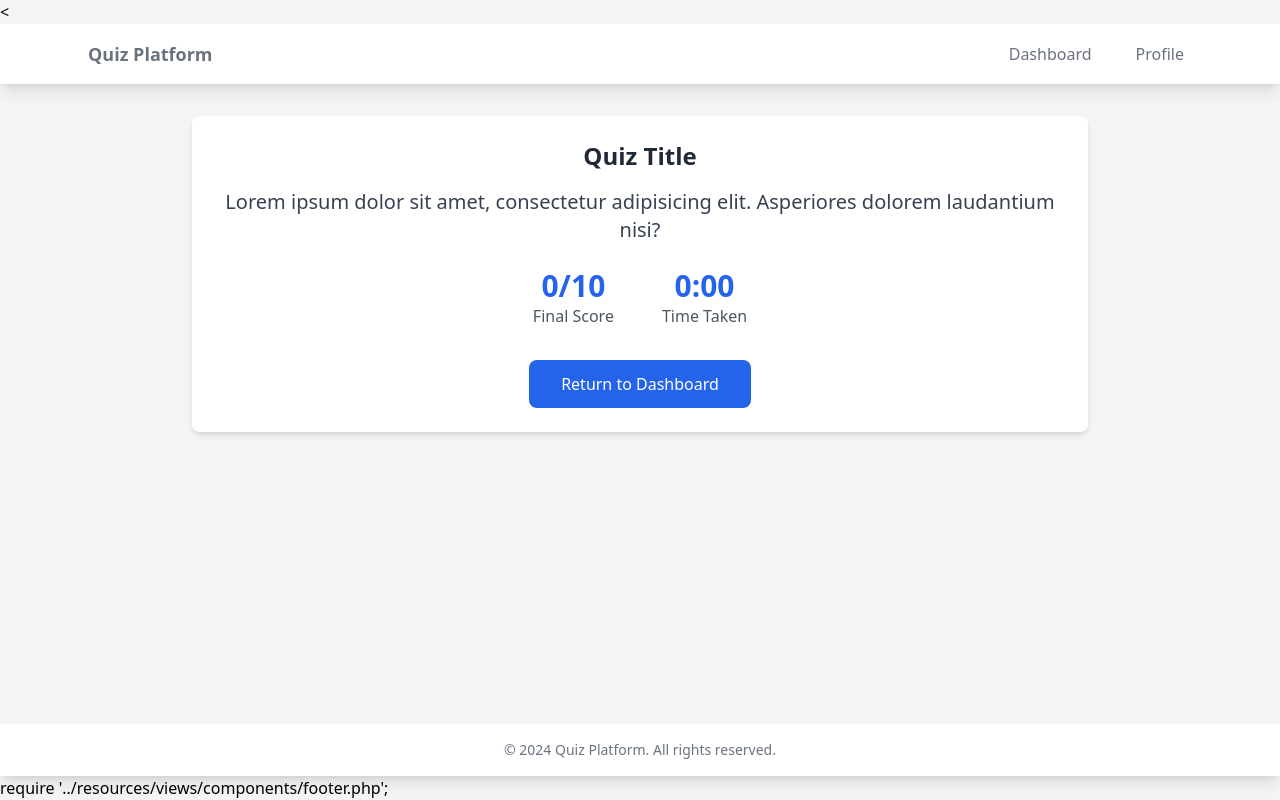
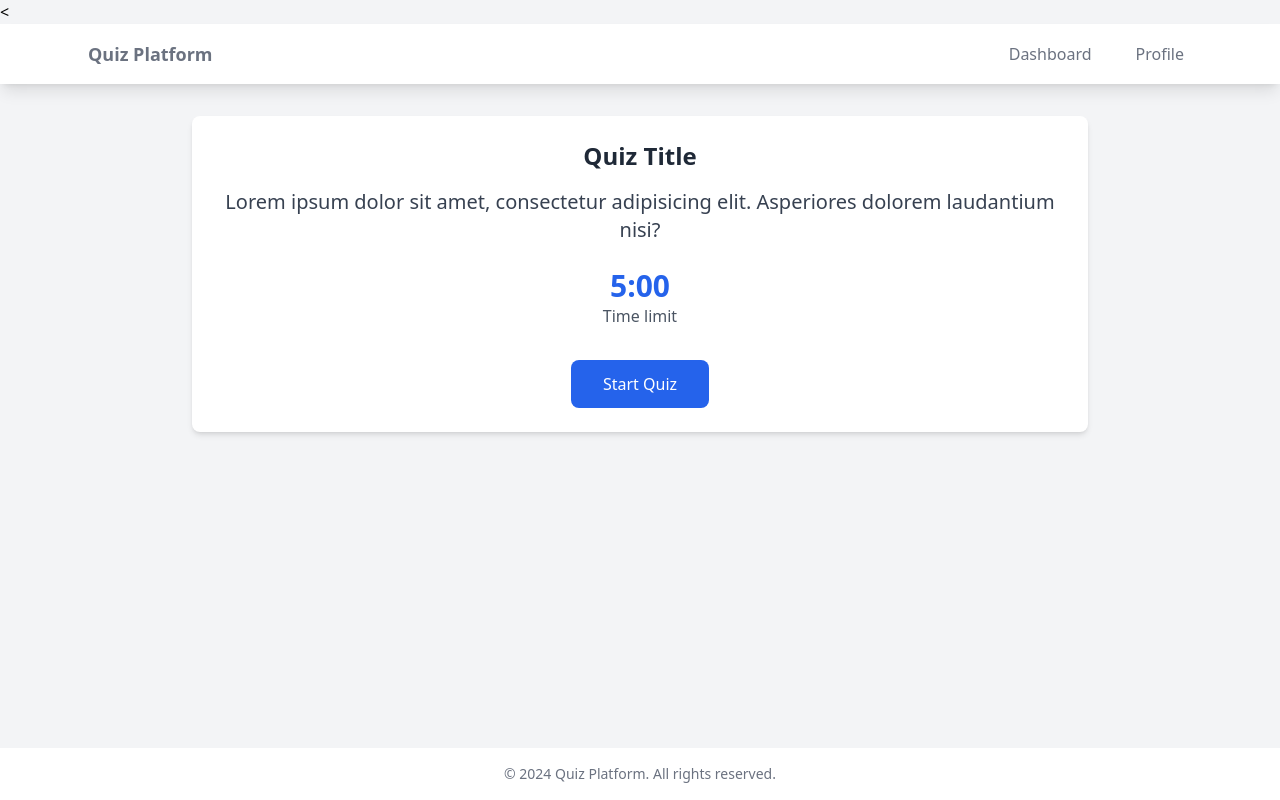
Before and after one commit to xiyobi/quiz-app-ui, a PHP site: page /resources/views/quiz/take_quiz.php in a window 1280 px wide. Run offline with PHP 8.4, Linux system fonts and the light colour scheme; some libraries are stand-ins or nearby versions.

Commit message:
Add QuizController WEB

```diff
--- a/helpers.php
+++ b/helpers.php
@@ -6,6 +6,7 @@ function view($page, $data = []): void
 {
     extract($data);
     require 'resources/views/'.$page. '.php';
+    exit();
 }
 #[NoReturn] function redirect(string $url): void
 {
--- a/resources/views/quiz/take_quiz.php
+++ b/resources/views/quiz/take_quiz.php
@@ -28,28 +28,25 @@
 
 <!-- Main Content -->
 <main class="flex-grow container mx-auto px-4 py-8">
-    <div id="results-card" class="max-w-4xl mx-auto bg-white rounded-lg shadow-md p-6">
+    <div id="start-card" class="max-w-4xl mx-auto bg-white rounded-lg shadow-md p-6">
         <div class="text-center">
             <h2 class="text-2xl font-bold text-gray-800 mb-4">Quiz Title</h2>
             <p class="text-xl text-gray-700 mb-6">Lorem ipsum dolor sit amet, consectetur adipisicing elit. Asperiores dolorem laudantium nisi?</p>
 
             <div class="flex justify-center space-x-12 mb-8">
+
                 <div class="text-center">
-                    <p class="text-3xl font-bold text-blue-600" id="final-score">0/10</p>
-                    <p class="text-gray-600">Final Score</p>
-                </div>
-                <div class="text-center">
-                    <p class="text-3xl font-bold text-blue-600" id="time-taken">0:00</p>
-                    <p class="text-gray-600">Time Taken</p>
+                    <p class="text-3xl font-bold text-blue-600" id="time-taken">5:00</p>
+                    <p class="text-gray-600">Time limit</p>
                 </div>
             </div>
 
-            <a href="dashboard.html" class="inline-block px-8 py-3 bg-blue-600 text-white rounded-lg hover:bg-blue-700">
-                Return to Dashboard
-            </a>
+            <button id="start-btn" class="inline-block px-8 py-3 bg-blue-600 text-white rounded-lg hover:bg-blue-700">
+               Start Quiz
+            </button>
         </div>
     </div>
-    <div class="max-w-4xl mx-auto bg-white rounded-lg shadow-md p-6 hidden" id="questionContainer">
+    <div class="max-w-4xl mx-auto bg-white rounded-lg shadow-md p-6 hidden " id="questionContainer">
         <!-- Quiz Header -->
         <div class="flex justify-between items-center mb-6">
             <div>
@@ -150,7 +147,12 @@
 
 <!-- Quiz JavaScript -->
 <script>
-    // Timer functionality
+    let startBtn = document.getElementById('start-btn');
+    startBtn.addEventListener('click', () => {
+        let startQuizContainer = document.getElementById('start-card');
+        startQuizContainer.classList.add('hidden');
+        document.getElementById('questionContainer').classList.remove('hidden');
+
         function startTimer(duration, display) {
             let timer = duration;
             setInterval(() => {
@@ -308,6 +310,7 @@
                 }
             });
         });
+    });
+    // Timer functionality
+
 </script>
-
-require '../resources/views/components/footer.php';
--- a/routes/web.php
+++ b/routes/web.php
@@ -1,6 +1,8 @@
 <?php
 
+
 use App\Http\Controllers\WEB\HomeController;
+use App\Http\Controllers\WEB\QuizController;
 use App\Http\Controllers\WEB\UserController;
 
 use Src\Router;
@@ -15,7 +17,9 @@ Router::get('/dashboard', [UserController::class, 'home']);
 Router::get('/dashboard/quizzes', [UserController::class, 'quizzes']);
 Router::get('/dashboard/create_quiz', [UserController::class, 'create_quiz']);
 Router::get('/dashboard/statistic', [UserController::class, 'statistic']);
-Router::get('/take_quiz', [UserController::class, 'take_quiz']);
+
+
+Router::get('/take_quiz/{id}', [QuizController::class, 'take_quiz']);
 
 Router::get('/dashboard/quizzes/{id}/update', [UserController::class, 'update']);
 
--- a/src/Router.php
+++ b/src/Router.php
@@ -107,7 +107,7 @@ class Router
         if (self::isApiCall()) {
             apiResponse(['error' => 'Not Found ishladi'], 404);
         }
-        view('404');
+        view('errors/404');
     }
     public static function middleware(?string $middleware=null):void
     {
```
Also changed, not shown: app/Http/Controllers/WEB/HomeController.php (+7 -0 lines), app/Http/Controllers/WEB/QuizController.php (added, +20 -0 lines), app/Models/Quiz.php (+7 -0 lines), resources/views/errors/404.php (renamed from resources/views/404.php). Lines whose indentation alone changed are shown as unchanged.
